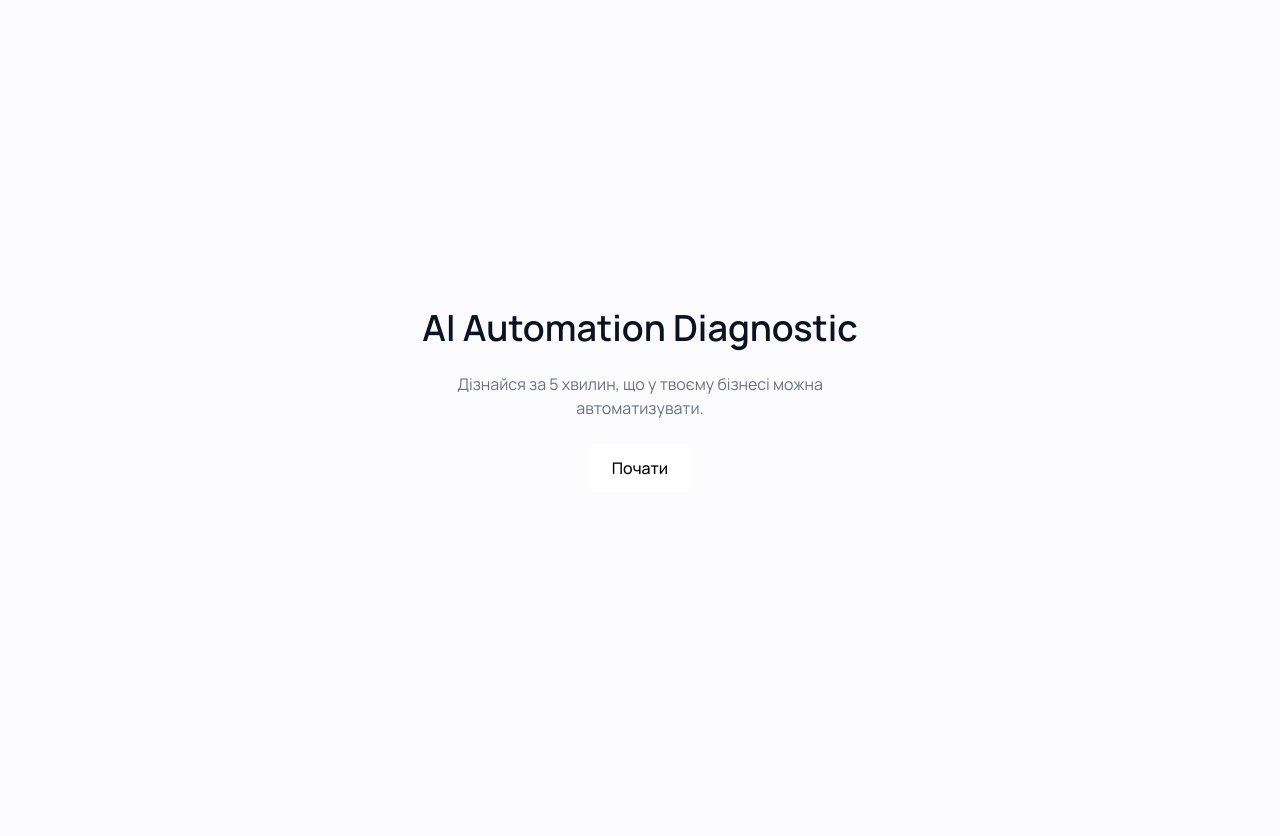
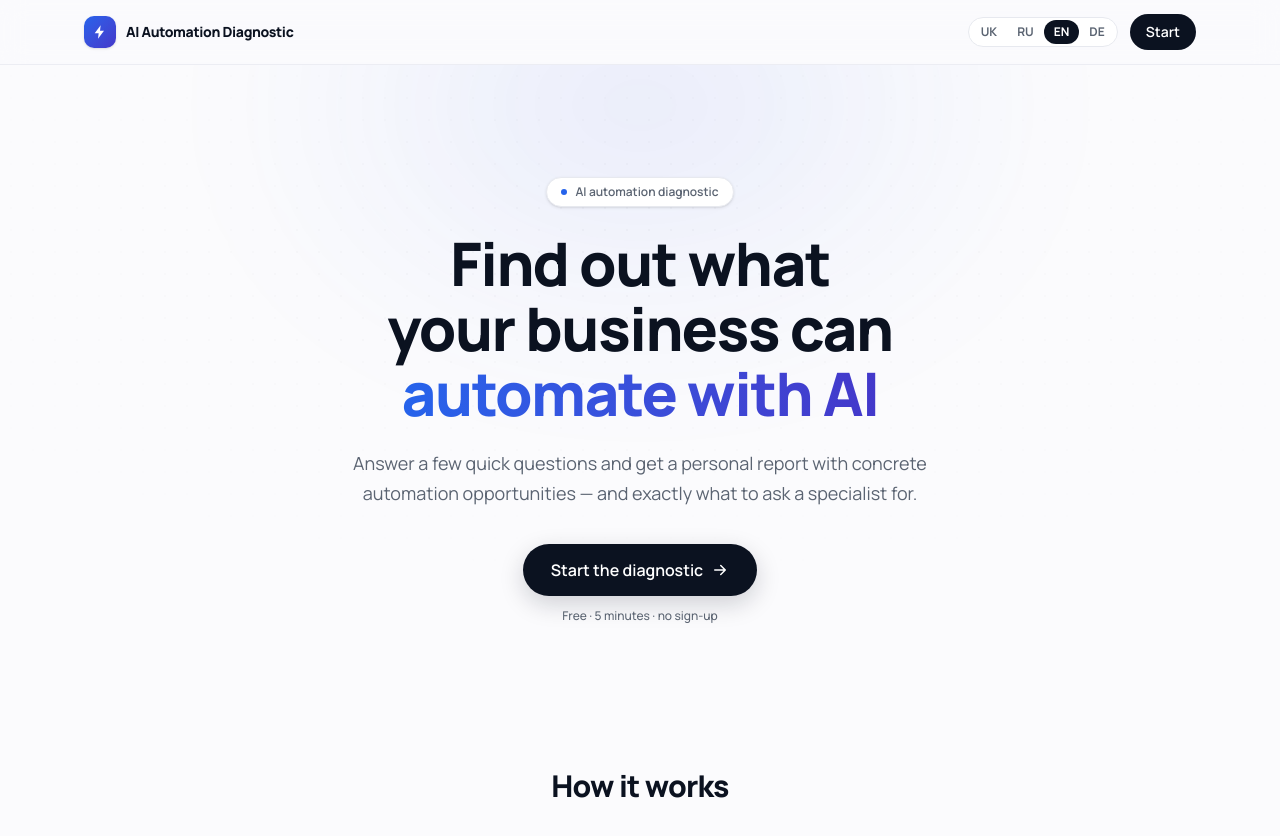
Before and after one commit to ybodnar3-ui/michael-project, a Next.js app: page / in a window 1280 px wide. Shown: the top 836 px of the page. Before the commit the page ends 800 px from the top, so only its background shows below. Built offline with nearby package versions, Linux system fonts and the light colour scheme.

Commit message:
feat: build polished landing page (hero, how-it-works, benefits, CTA) with i18n

```diff
--- a/app/page.tsx
+++ b/app/page.tsx
@@ -1,20 +1,262 @@
+"use client";
+
 import Link from "next/link";
+import { useI18n } from "@/components/LanguageProvider";
+import { LanguageSwitcher } from "@/components/LanguageSwitcher";
+
+function LogoMark() {
+  return (
+    <span className="grid h-8 w-8 place-items-center rounded-[10px] bg-gradient-to-br from-accent to-accent2 shadow-sm">
+      <svg width="16" height="16" viewBox="0 0 24 24" fill="none" aria-hidden>
+        <path
+          d="M13 2 4 14h6l-1 8 9-12h-6l1-8Z"
+          fill="white"
+          strokeLinejoin="round"
+        />
+      </svg>
+    </span>
+  );
+}
+
+function StepCard({
+  n,
+  title,
+  desc,
+}: {
+  n: number;
+  title: string;
+  desc: string;
+}) {
+  return (
+    <div className="reveal rounded-2xl border border-border bg-surface p-6 shadow-[0_1px_2px_rgba(11,18,32,0.04)]">
+      <div className="grid h-9 w-9 place-items-center rounded-full bg-accentsoft text-sm font-extrabold text-accent">
+        {n}
+      </div>
+      <h3 className="mt-4 text-lg font-bold">{title}</h3>
+      <p className="mt-1.5 text-sm leading-relaxed text-muted">{desc}</p>
+    </div>
+  );
+}
+
+function BenefitCard({
+  icon,
+  title,
+  desc,
+}: {
+  icon: React.ReactNode;
+  title: string;
+  desc: string;
+}) {
+  return (
+    <div className="reveal rounded-2xl border border-border bg-surface p-6 shadow-[0_1px_2px_rgba(11,18,32,0.04)] transition hover:shadow-[0_10px_30px_rgba(11,18,32,0.07)]">
+      <div className="grid h-10 w-10 place-items-center rounded-xl bg-accentsoft text-accent">
+        {icon}
+      </div>
+      <h3 className="mt-4 text-base font-bold">{title}</h3>
+      <p className="mt-1.5 text-sm leading-relaxed text-muted">{desc}</p>
+    </div>
+  );
+}
 
 export default function Home() {
+  const { t } = useI18n();
+
   return (
-    <main className="flex min-h-screen flex-col items-center justify-center gap-6 p-8 text-center">
-      <h1 className="text-3xl font-semibold sm:text-4xl">
-        AI Automation Diagnostic
+    <div className="flex min-h-screen flex-col">
+      {/* Header */}
+      <header className="sticky top-0 z-20 border-b border-border/70 bg-bg/80 backdrop-blur-md">
+        <div className="mx-auto flex h-16 max-w-6xl items-center justify-between px-5">
+          <div className="flex items-center gap-2.5">
+            <LogoMark />
+            <span className="text-sm font-extrabold tracking-tight">
+              {t("brand")}
+            </span>
+          </div>
+          <div className="flex items-center gap-3">
+            <LanguageSwitcher />
+            <Link
+              href="/chat"
+              className="hidden rounded-full bg-ink px-4 py-2 text-sm font-semibold text-white transition hover:opacity-90 sm:inline-block"
+            >
+              {t("nav.cta")}
+            </Link>
+          </div>
+        </div>
+      </header>
+
+      <main className="flex-1">
+        {/* Hero */}
+        <section className="relative overflow-hidden">
+          {/* aura */}
+          <div
+            aria-hidden
+            className="pointer-events-none absolute left-1/2 top-[-180px] h-[440px] w-[760px] -translate-x-1/2 rounded-full opacity-60 blur-[110px]"
+            style={{
+              background:
+                "radial-gradient(closest-side, rgba(67,56,202,0.20), rgba(37,99,235,0.12), transparent)",
+            }}
+          />
+          {/* dotted texture */}
+          <div
+            aria-hidden
+            className="pointer-events-none absolute inset-0 opacity-[0.5]"
+            style={{
+              backgroundImage:
+                "radial-gradient(rgba(11,18,32,0.05) 1px, transparent 1px)",
+              backgroundSize: "22px 22px",
+              maskImage:
+                "radial-gradient(ellipse 70% 55% at 50% 30%, black, transparent)",
+              WebkitMaskImage:
+                "radial-gradient(ellipse 70% 55% at 50% 30%, black, transparent)",
+            }}
+          />
+
+          <div className="relative mx-auto max-w-3xl px-5 pb-20 pt-20 text-center sm:pt-28">
+            <span className="animate-in inline-flex items-center gap-2 rounded-full border border-border bg-surface px-3.5 py-1.5 text-xs font-semibold text-muted shadow-sm">
+              <span className="h-1.5 w-1.5 rounded-full bg-accent" />
+              {t("hero.badge")}
+            </span>
+
+            <h1 className="animate-in delay-1 mt-6 text-balance text-4xl font-extrabold leading-[1.08] tracking-tight sm:text-6xl">
+              {t("hero.titlePre")}
+              <span className="bg-gradient-to-r from-accent to-accent2 bg-clip-text text-transparent">
+                {t("hero.titleAccent")}
+              </span>
             </h1>
-      <p className="max-w-md text-gray-500">
-        Дізнайся за 5 хвилин, що у твоєму бізнесі можна автоматизувати.
+
+            <p className="animate-in delay-2 mx-auto mt-6 max-w-xl text-pretty text-base leading-relaxed text-muted sm:text-lg">
+              {t("hero.subtitle")}
+            </p>
+
+            <div className="animate-in delay-3 mt-9 flex flex-col items-center gap-3">
+              <Link
+                href="/chat"
+                className="group inline-flex items-center gap-2 rounded-full bg-ink px-7 py-3.5 text-base font-semibold text-white shadow-[0_8px_24px_rgba(11,18,32,0.18)] transition hover:-translate-y-0.5 hover:shadow-[0_12px_32px_rgba(11,18,32,0.24)]"
+              >
+                {t("hero.cta")}
+                <svg
+                  width="18"
+                  height="18"
+                  viewBox="0 0 24 24"
+                  fill="none"
+                  className="transition group-hover:translate-x-0.5"
+                  aria-hidden
+                >
+                  <path
+                    d="M5 12h14m-6-6 6 6-6 6"
+                    stroke="currentColor"
+                    strokeWidth="2"
+                    strokeLinecap="round"
+                    strokeLinejoin="round"
+                  />
+                </svg>
+              </Link>
+              <span className="text-xs font-medium text-muted">
+                {t("hero.trust")}
+              </span>
+            </div>
+          </div>
+        </section>
+
+        {/* How it works */}
+        <section className="mx-auto max-w-6xl px-5 py-16">
+          <h2 className="reveal text-center text-2xl font-extrabold tracking-tight sm:text-3xl">
+            {t("how.title")}
+          </h2>
+          <div className="mt-10 grid gap-5 sm:grid-cols-3">
+            <StepCard
+              n={1}
+              title={t("how.step1.title")}
+              desc={t("how.step1.desc")}
+            />
+            <StepCard
+              n={2}
+              title={t("how.step2.title")}
+              desc={t("how.step2.desc")}
+            />
+            <StepCard
+              n={3}
+              title={t("how.step3.title")}
+              desc={t("how.step3.desc")}
+            />
+          </div>
+        </section>
+
+        {/* Benefits */}
+        <section className="mx-auto max-w-6xl px-5 py-16">
+          <h2 className="reveal text-center text-2xl font-extrabold tracking-tight sm:text-3xl">
+            {t("benefits.title")}
+          </h2>
+          <div className="mt-10 grid gap-5 sm:grid-cols-3">
+            <BenefitCard
+              title={t("benefits.1.title")}
+              desc={t("benefits.1.desc")}
+              icon={
+                <svg width="20" height="20" viewBox="0 0 24 24" fill="none" aria-hidden>
+                  <path d="m5 13 4 4L19 7" stroke="currentColor" strokeWidth="2" strokeLinecap="round" strokeLinejoin="round" />
+                </svg>
+              }
+            />
+            <BenefitCard
+              title={t("benefits.2.title")}
+              desc={t("benefits.2.desc")}
+              icon={
+                <svg width="20" height="20" viewBox="0 0 24 24" fill="none" aria-hidden>
+                  <path d="M3 3v18h18M7 14l4-4 3 3 5-6" stroke="currentColor" strokeWidth="2" strokeLinecap="round" strokeLinejoin="round" />
+                </svg>
+              }
+            />
+            <BenefitCard
+              title={t("benefits.3.title")}
+              desc={t("benefits.3.desc")}
+              icon={
+                <svg width="20" height="20" viewBox="0 0 24 24" fill="none" aria-hidden>
+                  <path d="M9 12h6m-6 4h6m2 5H7a2 2 0 0 1-2-2V5a2 2 0 0 1 2-2h7l5 5v11a2 2 0 0 1-2 2Z" stroke="currentColor" strokeWidth="2" strokeLinecap="round" strokeLinejoin="round" />
+                </svg>
+              }
+            />
+          </div>
+        </section>
+
+        {/* CTA */}
+        <section className="mx-auto max-w-6xl px-5 pb-20 pt-4">
+          <div className="reveal relative overflow-hidden rounded-3xl bg-ink px-6 py-14 text-center text-white">
+            <div
+              aria-hidden
+              className="pointer-events-none absolute inset-0 opacity-70"
+              style={{
+                background:
+                  "radial-gradient(600px 200px at 50% 0%, rgba(67,56,202,0.55), transparent)",
+              }}
+            />
+            <div className="relative">
+              <h2 className="mx-auto max-w-xl text-2xl font-extrabold tracking-tight sm:text-3xl">
+                {t("cta.title")}
+              </h2>
+              <p className="mx-auto mt-3 max-w-md text-sm text-white/70">
+                {t("cta.subtitle")}
               </p>
               <Link
                 href="/chat"
-        className="rounded-lg bg-white px-6 py-3 font-medium text-black hover:opacity-90"
+                className="mt-8 inline-flex items-center gap-2 rounded-full bg-white px-7 py-3.5 text-base font-semibold text-ink transition hover:-translate-y-0.5"
               >
-        Почати
+                {t("cta.button")}
               </Link>
+            </div>
+          </div>
+        </section>
       </main>
+
+      {/* Footer */}
+      <footer className="border-t border-border">
+        <div className="mx-auto flex max-w-6xl items-center justify-between px-5 py-6 text-xs text-muted">
+          <div className="flex items-center gap-2">
+            <LogoMark />
+            <span className="font-semibold">{t("footer.rights")}</span>
+          </div>
+          <span>© 2026</span>
+        </div>
+      </footer>
+    </div>
   );
 }
```
Also changed, not shown: 1 other file (tests, documents, lock files or other folders). Lines whose indentation alone changed are shown as unchanged.
